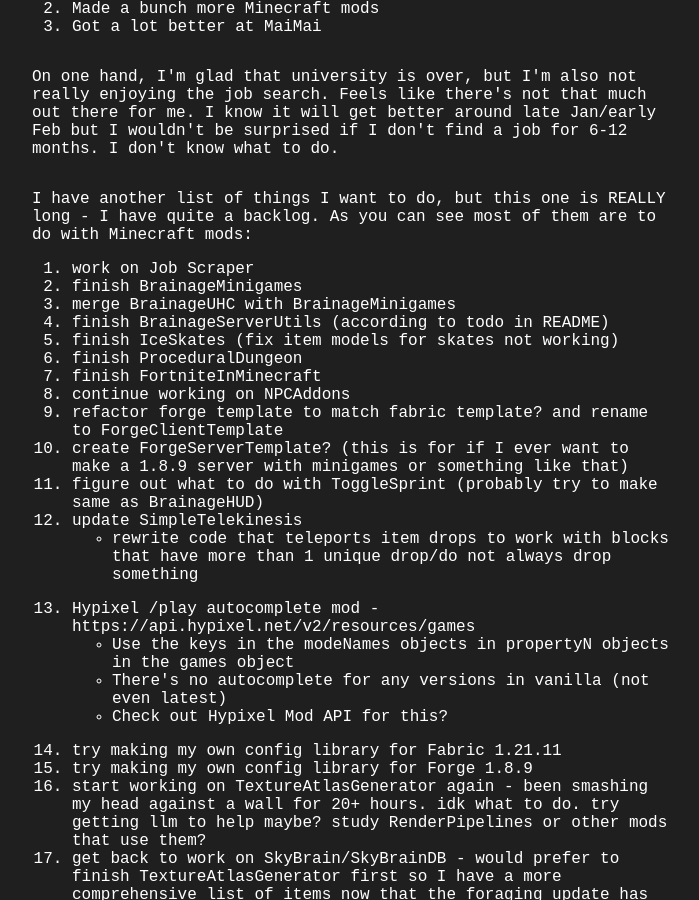
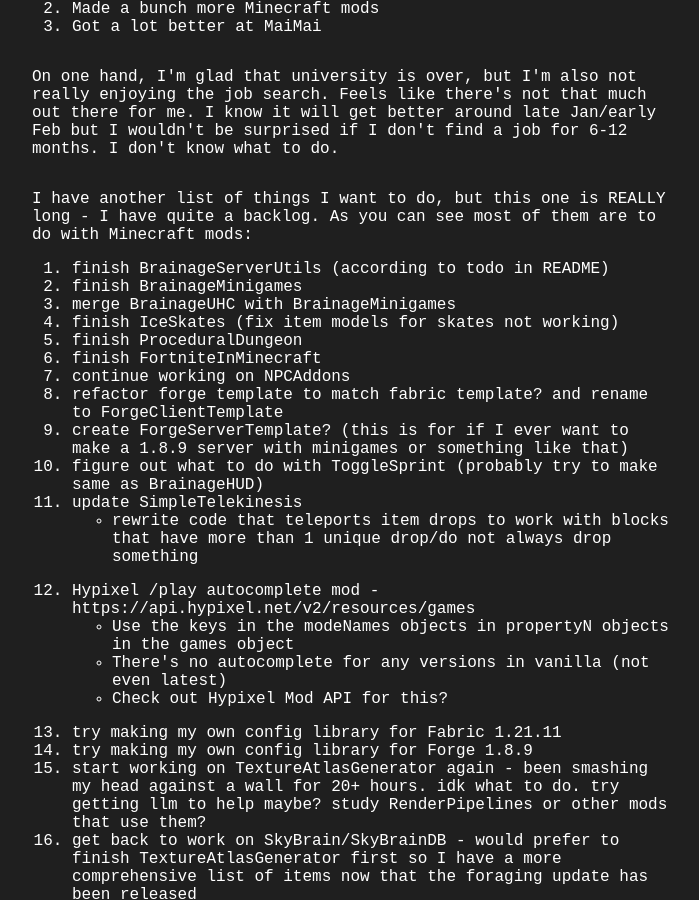
Before and after one commit to brainage04/brainage04.github.io, a Jekyll site: the page built from _posts/2026-01-12-my-third-blog.html, in a window 1280 px wide and 900 px high, scrolled down 320 px. Shown: the whole window, without its empty margins (288-987 px from the left). Built offline with Jekyll 4.4.1, drawn with Linux system fonts in a browser that asks for light colours.

Commit message:
minor blog change

```diff
--- a/_posts/2026-01-12-my-third-blog.html
+++ b/_posts/2026-01-12-my-third-blog.html
@@ -24,10 +24,9 @@
 <p>I have another list of things I want to do, but this one is REALLY long - I have quite a backlog. As you can see most
     of them are to do with Minecraft mods:</p>
 <ol>
-    <li>work on Job Scraper</li>
+    <li>finish BrainageServerUtils (according to todo in README)</li>
     <li>finish BrainageMinigames</li>
     <li>merge BrainageUHC with BrainageMinigames</li>
-    <li>finish BrainageServerUtils (according to todo in README)</li>
     <li>finish IceSkates (fix item models for skates not working)</li>
     <li>finish ProceduralDungeon</li>
     <li>finish FortniteInMinecraft</li>
```
